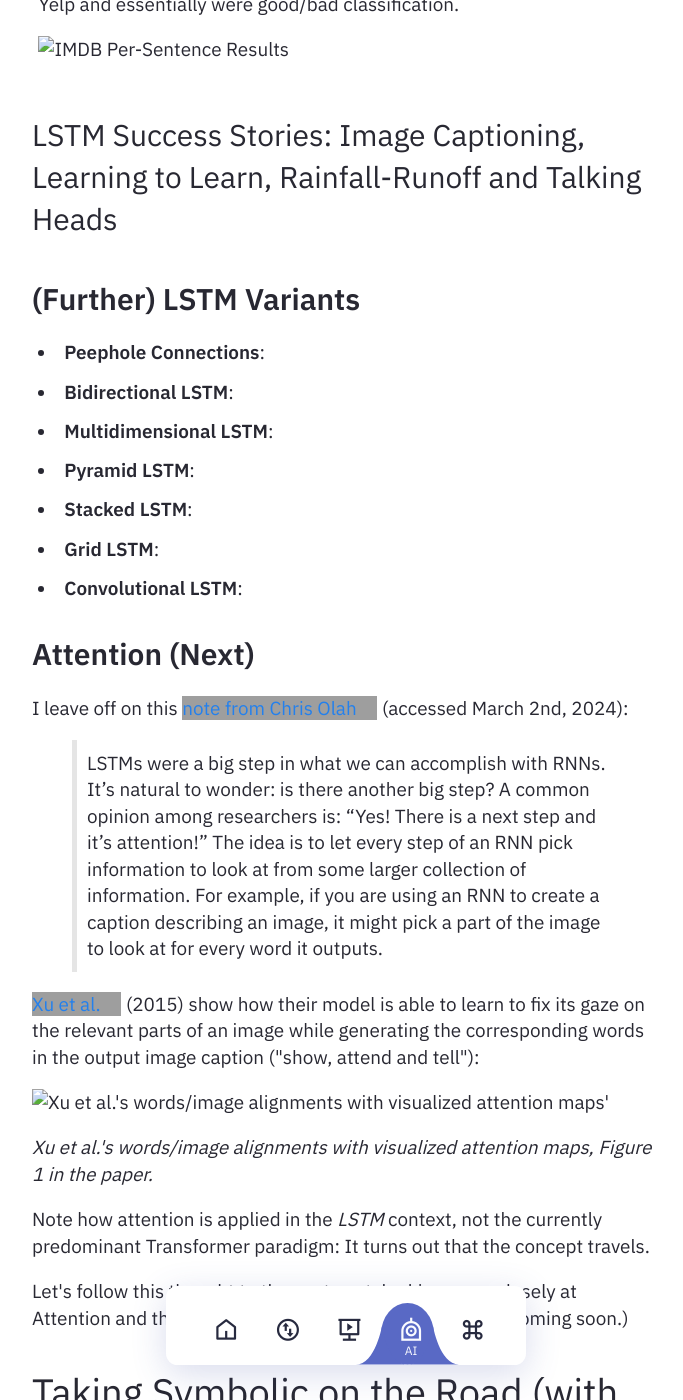
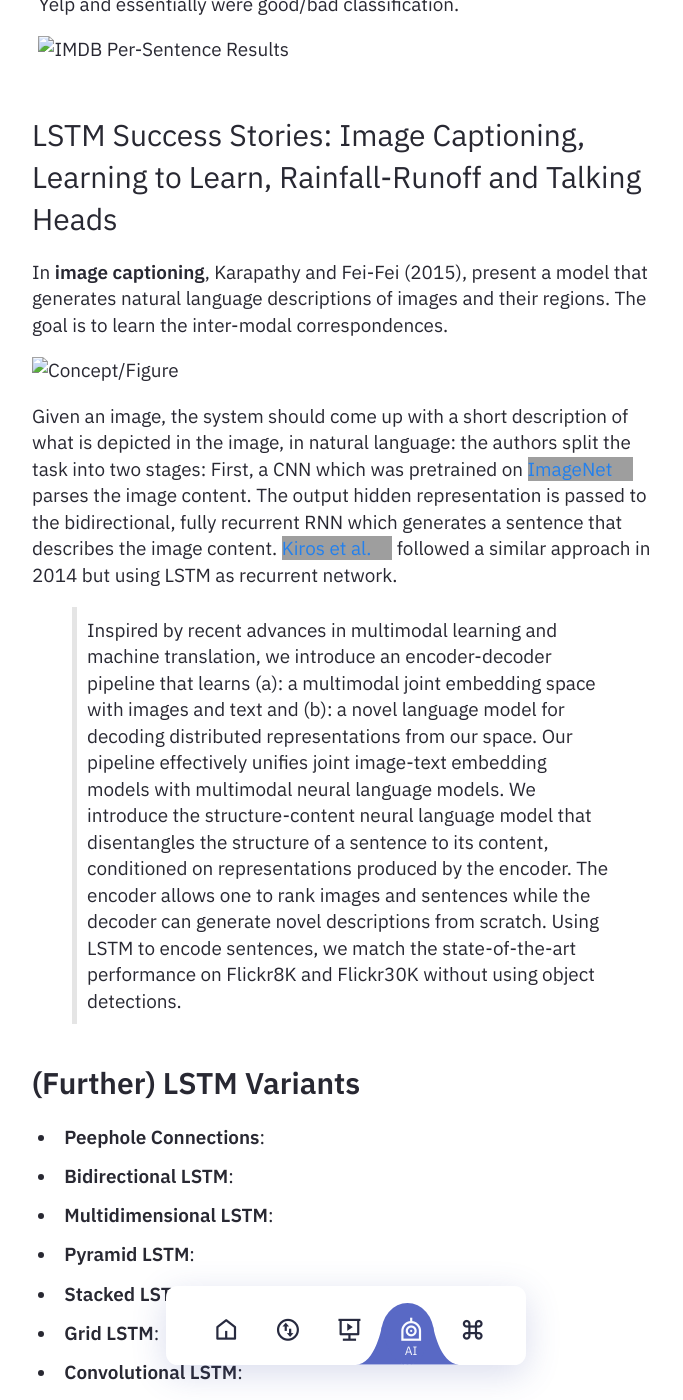
Before and after one commit to heseltime/heseltime.github.io, a Jekyll site: the page built from pages/rDai.md, in a window 1280 px wide and 1400 px high, scrolled down 28618 px. Shown: the whole window, without its empty margins (294-977 px from the left). Built offline with Jekyll 4.4.1, drawn with Linux system fonts in a browser that asks for light colours; grey boxes are pictures that could not be loaded.

Commit message:
Add image captioning

```diff
--- a/pages/rDai.md
+++ b/pages/rDai.md
@@ -632,6 +632,13 @@ Two concreate generative examples using LSTM:
 
 ### LSTM Success Stories: Image Captioning, Learning to Learn, Rainfall-Runoff and Talking Heads
 
+In **image captioning**, Karapathy and Fei-Fei (2015), present a model that generates natural language descriptions of images and their regions. The goal is to learn the inter-modal correspondences.
+
+![Concept/Figure](image-36.png)
+
+Given an image, the system should come up with a short description of what is depicted in the image, in natural language: the authors split the task into two stages: First, a CNN which was pretrained on [ImageNet](https://www.image-net.org/) parses the image content. The output hidden representation is passed to the bidirectional, fully recurrent RNN which generates a sentence that describes the image content. [Kiros et al.](https://arxiv.org/abs/1411.2539) followed a similar approach in 2014 but using LSTM as recurrent network.
+
+> Inspired by recent advances in multimodal learning and machine translation, we introduce an encoder-decoder pipeline that learns (a): a multimodal joint embedding space with images and text and (b): a novel language model for decoding distributed representations from our space. Our pipeline effectively unifies joint image-text embedding models with multimodal neural language models. We introduce the structure-content neural language model that disentangles the structure of a sentence to its content, conditioned on representations produced by the encoder. The encoder allows one to rank images and sentences while the decoder can generate novel descriptions from scratch. Using LSTM to encode sentences, we match the state-of-the-art performance on Flickr8K and Flickr30K without using object detections.
 
 
 
```
Also changed, not shown: pages/image-36.png (added).
